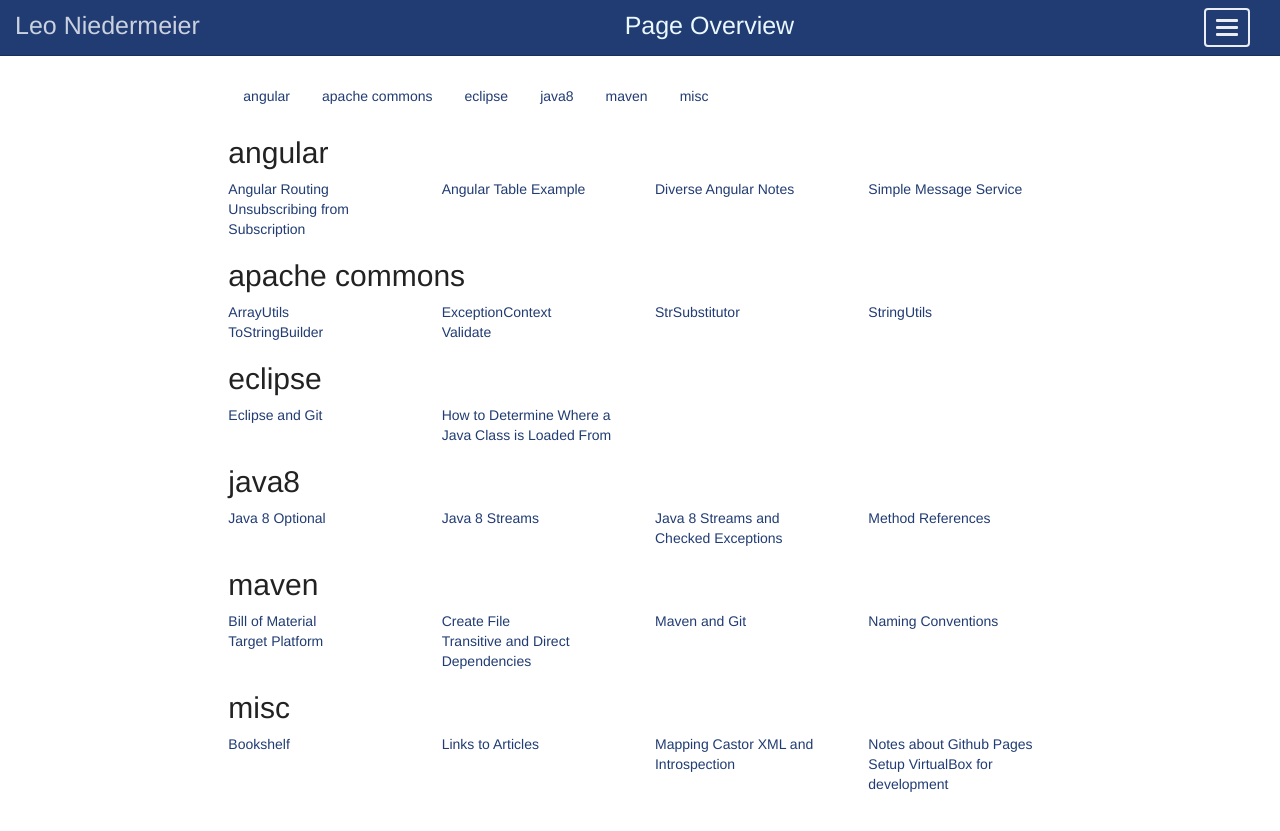
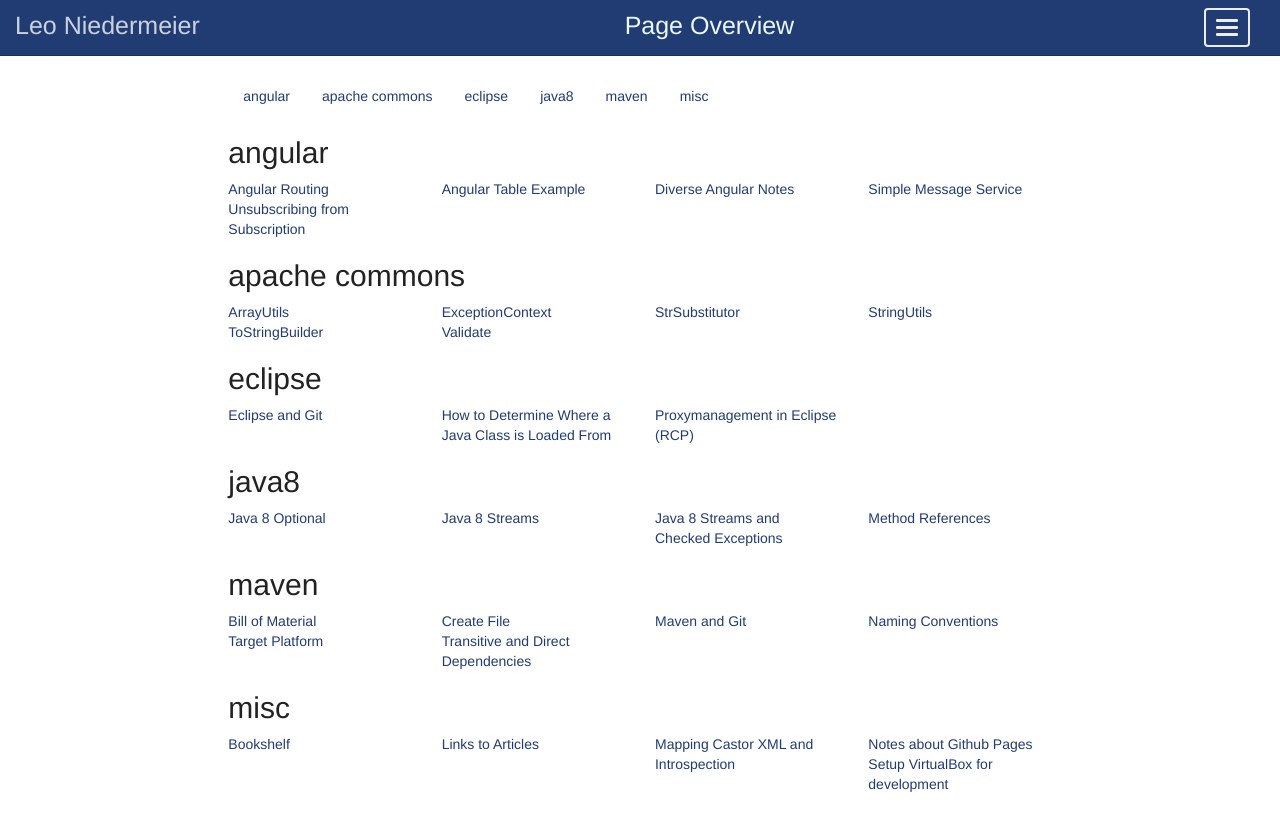
Before and after one commit to LeoNiedermeier/LeoNiedermeier.github.io, a Jekyll site: the page built from index.md, in a window 1280 px wide. Shown: the top 831 px of the page. Built offline with Jekyll 4.4.1, drawn with Linux system fonts in a browser that asks for light colours.

Commit message:
Update rcp_proxy_management.md

```diff
--- a/_docs/misc/eclipse/rcp_proxy_management.md
+++ b/_docs/misc/eclipse/rcp_proxy_management.md
@@ -1,3 +1,10 @@
+---
+title: Proxymanagement in Eclipse (RCP)
+tags: [eclipse]
+category: eclipse
+summary: "Proxymanagement in Eclipse (RCP)"
+---
+
 # Übersicht
 
 In Eclipse kann man den Proxy über die Preferences \-> General \-> Network Connections einstellen.
@@ -9,7 +16,7 @@ In Eclipse kann man den Proxy über die Preferences \-> General \-> Network Conn
 
 "Native" greift auf die Systemeinstellungen für den Proxy zurück. Das ist normalerweise nicht die Einstellung vom Internet Explorer oder Firefox. Es wäre also schön, wenn man auf die IE oder Firefox Einstellungen zurückgreifen kann. Ferner werden Proxy-Einstellungen oft über pac-Skripte gemacht. Auch diese sollten ausgewertet werden können.
 
-![](rcp_proxy_management/EclipseNetworkConnections.png)
+![](rcp_proxy_management/EclipseNetworkConnections.png){:height="300px"}
 
 # Umsetzung
 
```
